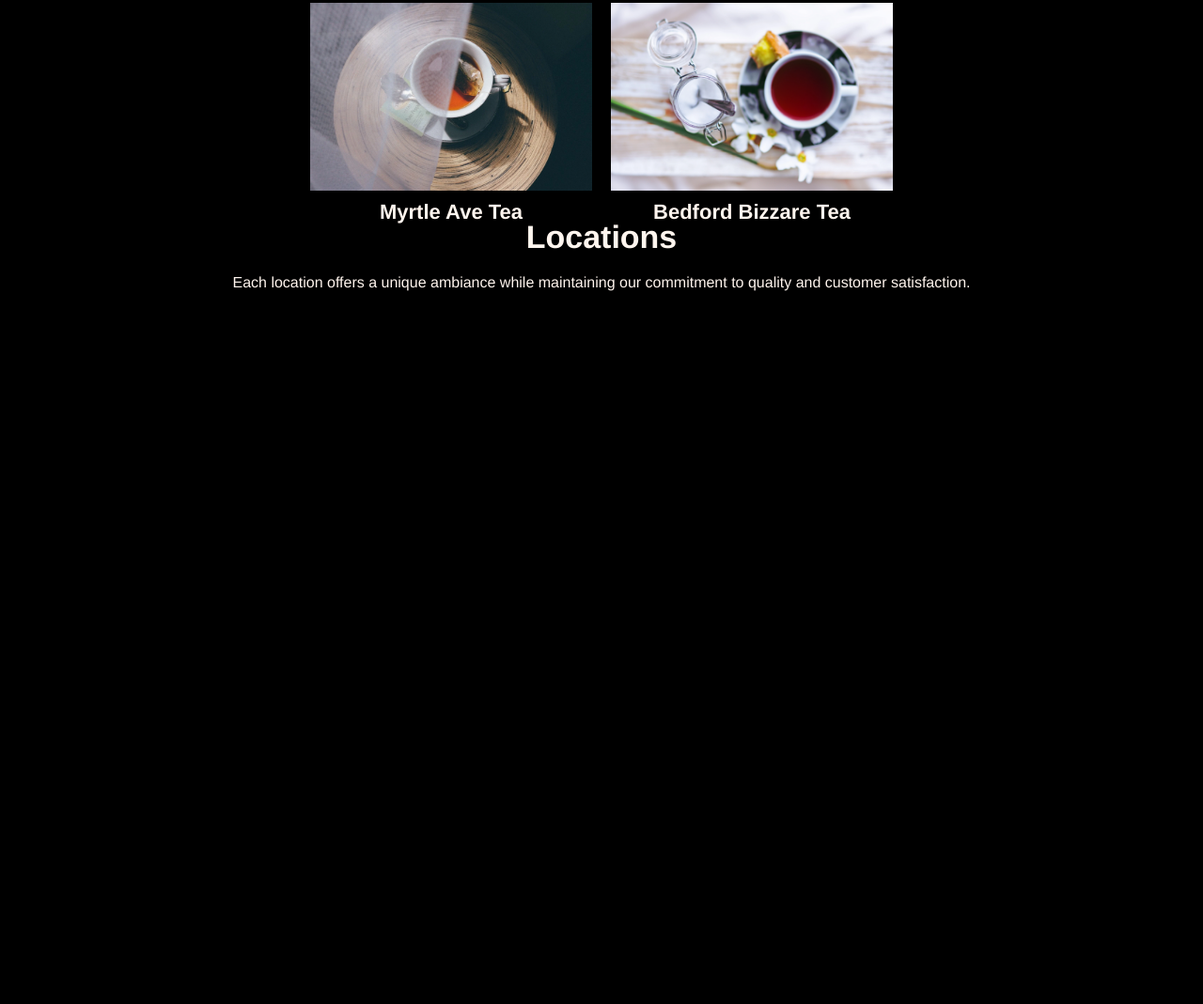
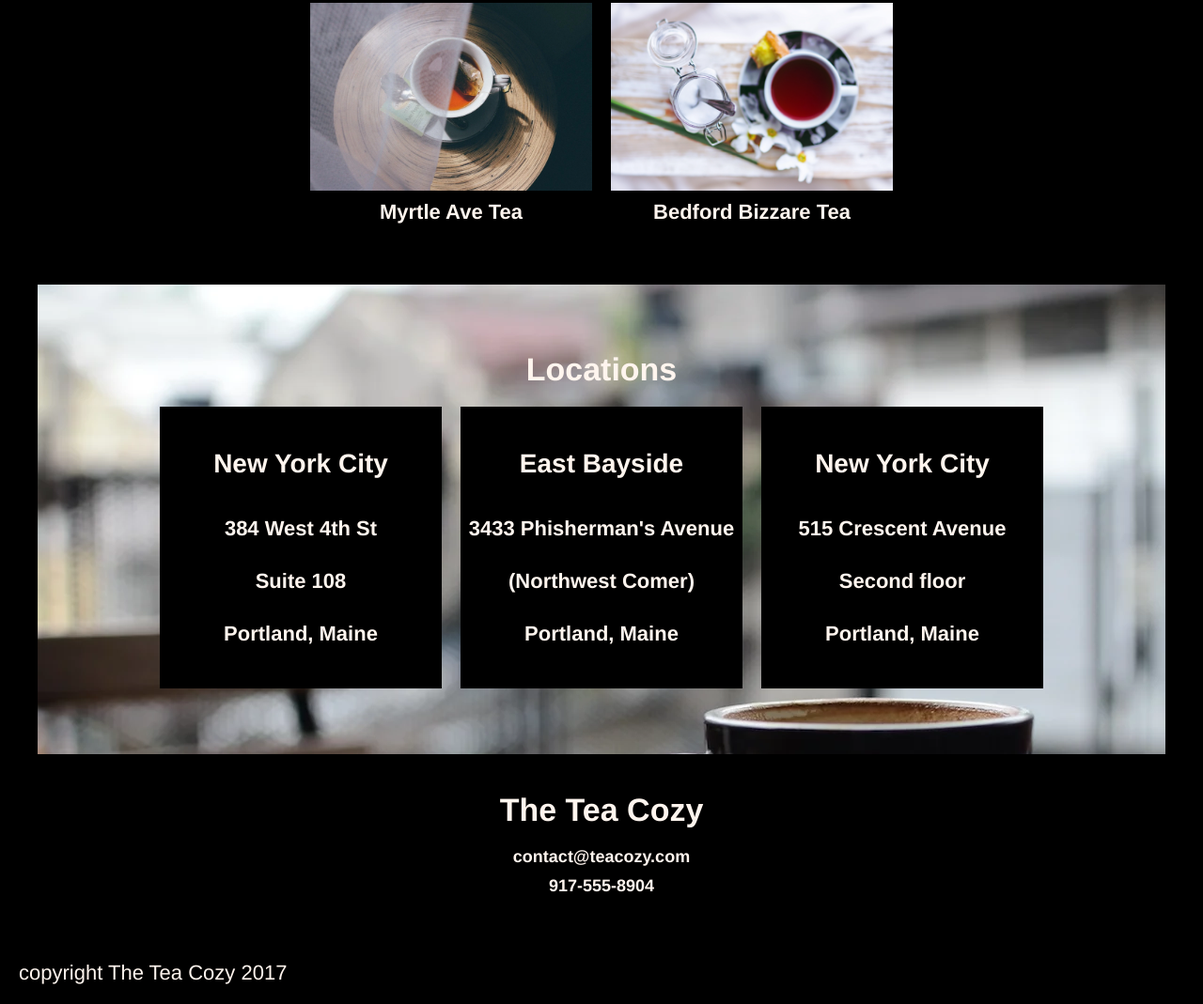
Before and after one commit to YuraSopa/Off-Platform-Project-Tea-Cozy, a plain HTML site: page index.html in a window 1280 px wide. Shown: the part 1212-2281 px from the top of the page at 94% size. Before the commit the page ends 1522 px from the top, so only its background shows below. Drawn offline with Linux system fonts and the light colour scheme.

Commit message:
added background color to header, mission section, and footer; added h3 and h5 styles

```diff
--- a/css/styles.css
+++ b/css/styles.css
@@ -3,18 +3,28 @@
     padding: 0;
     box-sizing: border-box;
     font-family: Helvetica, sans-serif;
-    background: black;
+
     text-align: center;
     color: seashell;
 }
 
 main {
     padding-top: 70px;
+    background: black;
 }
 
+h5{
+    font-size: 18px;
+    margin-bottom: 10px;
+}
 
-h4 {
+p, h4 {
     font-size: 22px;
+}
+
+h3 {
+    font-size: 28px;
+    margin-bottom: 10px;
 }
 
 h2 {
@@ -38,6 +48,7 @@ header {
     padding: 10px;
     border-bottom: 1px solid seashell;
     justify-content: space-between;
+    background: black;
 }
 
 img.logo {
@@ -66,6 +77,7 @@ section#mission {
 section#mission div {
     width: 100%;
     padding: 10px;
+    background: black;
 }
 
 
@@ -96,3 +108,55 @@ figure {
     gap: 10px;
     margin-bottom: 30px;
 }
+
+/* LOCATIONS SECTION */
+
+section#locations {
+    height: 500px;
+    background-image: url("../images/img-locations-background.webp");
+    align-items: center;
+    background-color: transparent;
+
+    display: flex;
+    justify-content: center;
+    flex-direction: column;
+    margin-top: 70px;
+}
+
+.locations-blocks {
+    display: flex;
+    flex-direction: row;
+    gap: 20px;
+    max-width: 1200px;
+    flex-wrap: wrap;
+    justify-content: center;
+}
+
+.location-block {
+    display: flex;
+    flex-direction: column;
+    width: 300px;
+    height: 300px;
+    gap: 30px;
+    justify-content: center;
+    background-color: black;
+}
+
+
+
+/* CONTACT SECTION */
+section#contact {
+    height: 200px;
+    align-items: center;
+    flex-direction: column;
+    display: flex;
+    justify-content: center;
+
+}
+
+
+footer p {
+    text-align: left;
+    padding: 20px;
+    background: black;
+}
--- a/index.html
+++ b/index.html
@@ -81,11 +81,39 @@
         </section>
 
         <section id="locations">
+
             <h2>Locations</h2>
-            <p>Each location offers a unique ambiance while maintaining our commitment to quality and customer
-                satisfaction.</p>
+            <div class="locations-blocks">
+                <div class="location-block">
+                    <h3>New York City</h3>
+                    <h4>384 West 4th St</h4>
+                    <h4>Suite 108</h4>
+                    <h4>Portland, Maine</h4>
+                </div>
+                <div class="location-block">
+                    <h3>East Bayside</h3>
+                    <h4>3433 Phisherman's Avenue</h4>
+                    <h4>(Northwest Comer)</h4>
+                    <h4>Portland, Maine</h4>
+                </div>
+                <div class="location-block">
+                    <h3>New York City</h3>
+                    <h4>515 Crescent Avenue</h4>
+                    <h4>Second floor</h4>
+                    <h4>Portland, Maine</h4>
+                </div>
+        </section>
+
+        <!-- CONTACT SECTION -->
+        <section id="contact">
+            <h2>The Tea Cozy</h2>
+            <h5>contact@teacozy.com</h5>
+            <h5>917-555-8904</h5>
         </section>
     </main>
+
+    <footer>
+        <p>copyright The Tea Cozy 2017</p>
 </body>
 
 </html>
```
